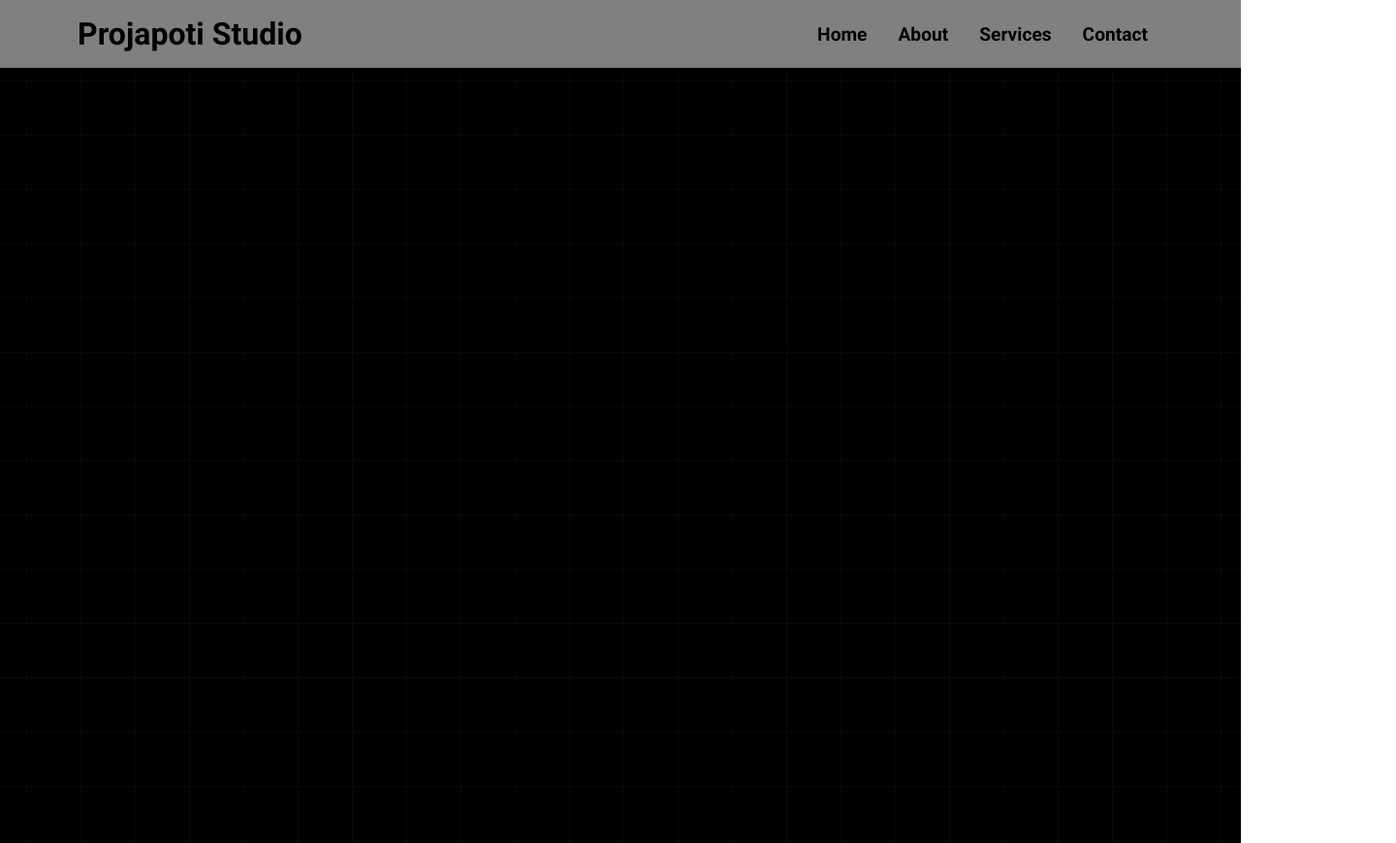
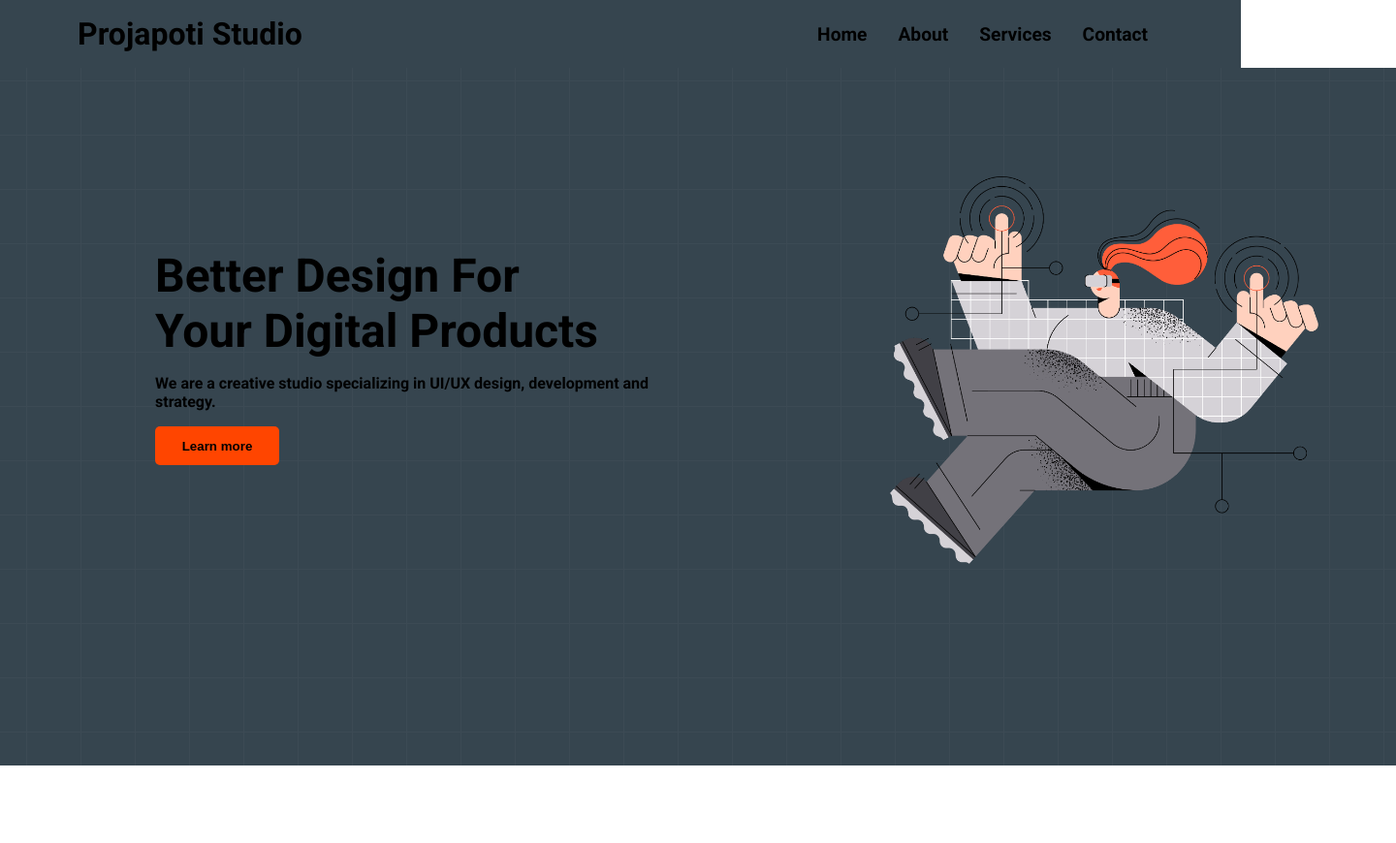
Before and after one commit to tanvir0908/projapoti_studio, a plain HTML site: page index.html in a window 1280 px wide. Shown: the whole page at 97% size, 1440 px wide, since content can reach past the window. After the commit the page ends 800 px from the top, so only its background shows below. Drawn offline with Linux system fonts and the light colour scheme.

Commit message:
home done

```diff
--- a/index.html
+++ b/index.html
@@ -20,8 +20,20 @@
     </div>
     <div class="home">
       <div class="home_container">
-        <div class="left"></div>
-        <div class="right"></div>
+        <div class="left">
+          <h1 class="home_head">
+            Better Design For <br />
+            Your Digital Products
+          </h1>
+          <p>
+            We are a creative studio specializing in UI/UX design, development
+            and strategy.
+          </p>
+          <button class="btn">Learn more</button>
+        </div>
+        <div class="right">
+          <img class="home_image" src="./images/background/banner.png" alt="" />
+        </div>
       </div>
     </div>
   </body>
--- a/styles/styles.css
+++ b/styles/styles.css
@@ -5,15 +5,17 @@
 }
 body {
   font-family: "Roboto", sans-serif;
+  color: black;
 }
 .logo {
   font-size: 2rem;
   font-weight: bold;
+  color: black;
 }
 .nav {
   display: flex;
   justify-content: space-between;
-  background-color: gray;
+  background-color: #36454F;
   padding: 1rem 5rem;
   align-items: center;
 }
@@ -21,14 +23,47 @@ body {
   display: flex;
 }
 li {
+  color: black;
   list-style: none;
   font-size: 1.2rem;
   font-weight: bold;
   margin: 0 1rem;
 }
-.home{
-    height: 100vh;
-    width: 100%;
-    background-color: black;
-    background-image: url("../images/background/background.png");
+.home {
+  padding: 0 5rem;
+  height: 90vh;
+  width: 100%;
+  background-color: #36454F;
+  background-image: url("../images/background/background.png");
 }
+.left {
+  padding-top: 5rem;
+  padding-left: 5rem;
+}
+.right {
+  padding-top: 7rem;
+  padding-left: 12rem;
+}
+.home_container {
+  display: flex;
+  align-items: center;
+}
+.home_head {
+  font-size: 3rem;
+  margin-bottom: 1rem;
+}
+.home_image {
+  height: 50vh;
+}
+.btn {
+    margin-top: 1rem;
+    border: none;
+  background-color: orangered;
+  border-radius: 5px;
+  font-weight: bold;
+  height: 2.5rem;
+  width: 8rem;
+}
+.left p{
+    font-weight: bold;
+}
```
